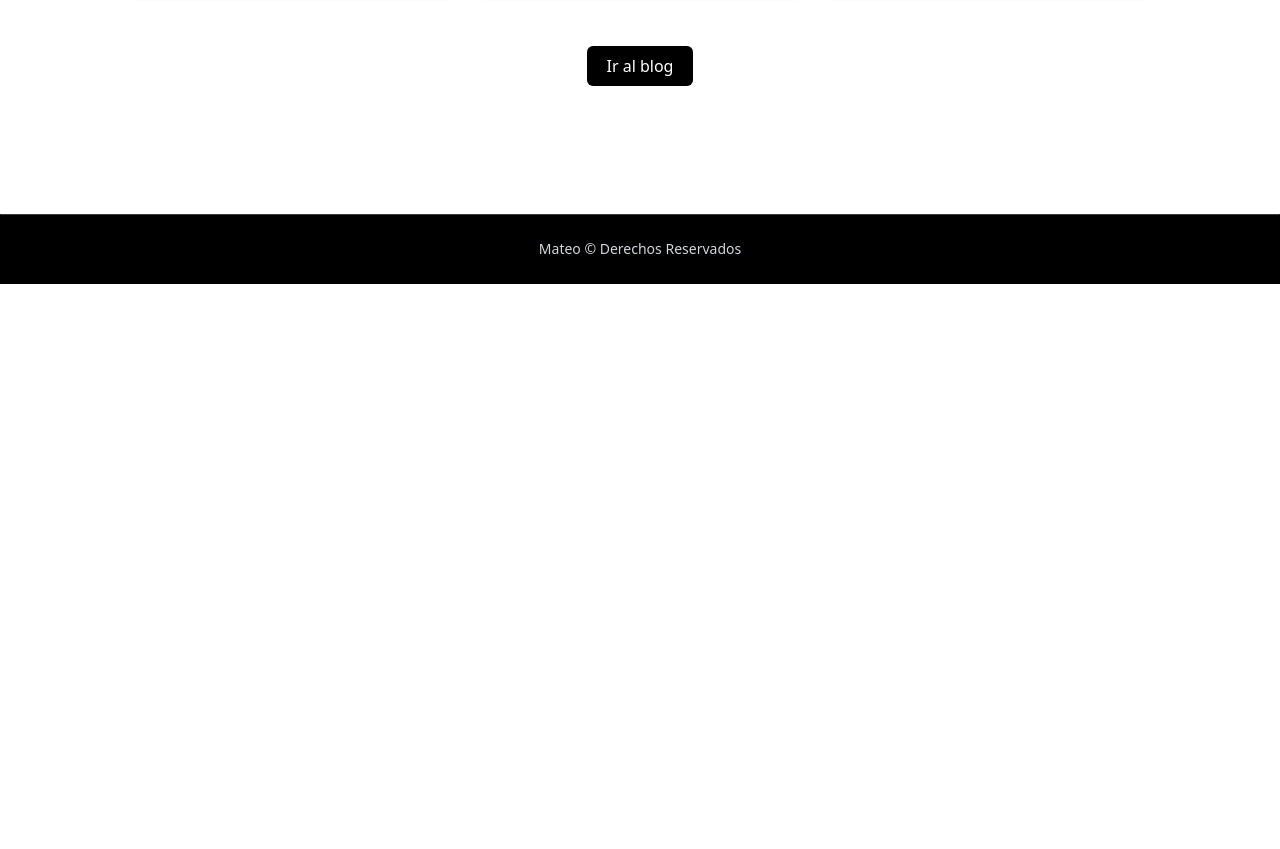
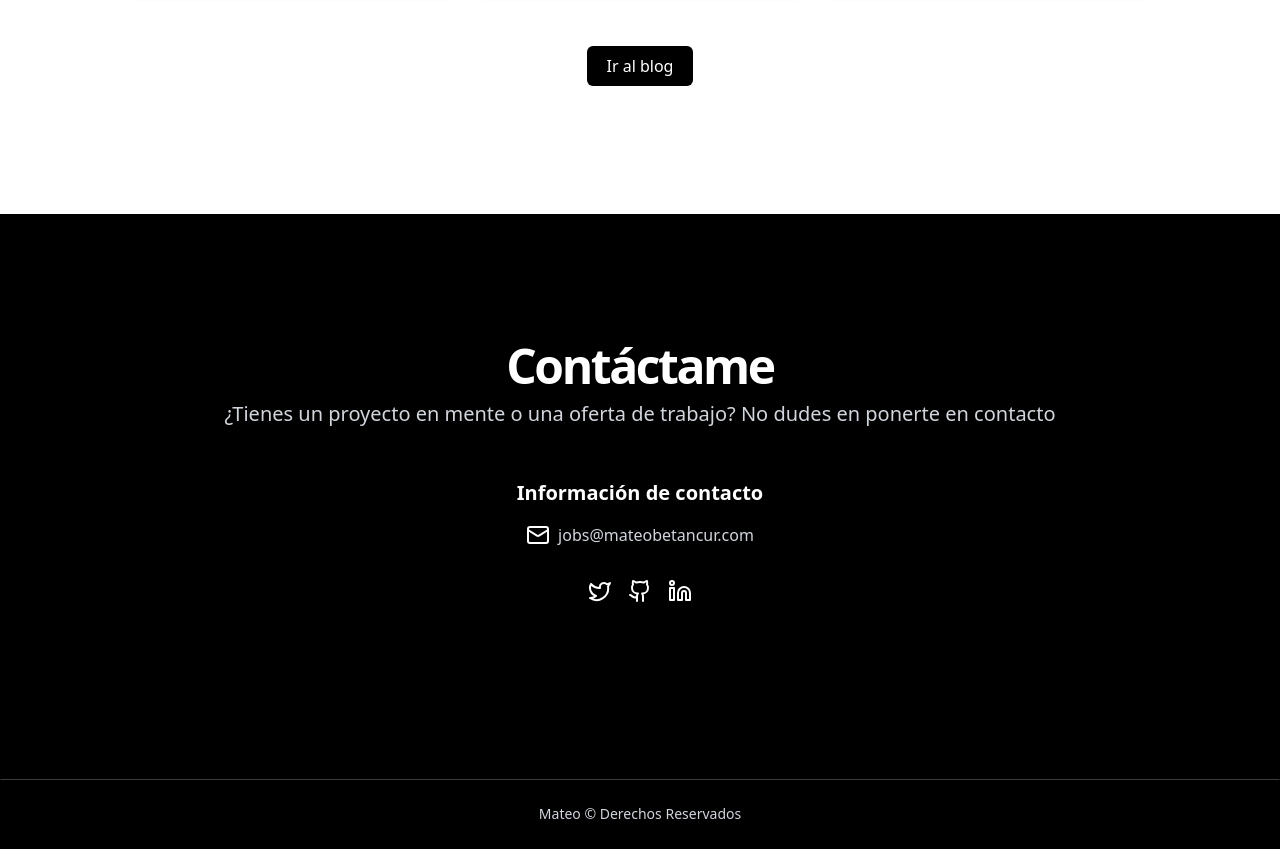
Before and after one commit to mateobetancurb/my-web-site, an Astro site: page / in a window 1280 px wide. Shown: the part 4021-4870 px from the top of the page. Before the commit the page ends 4305 px from the top, so only its background shows below. Built offline with nearby package versions, Linux system fonts and the light colour scheme; Astro itself is replaced by a stand-in of ours.

Commit message:
feat: Add Contact component to the landing page for user inquiries and social links

```diff
--- /dev/null
+++ b/src/components/landing/Contact.astro
@@ -0,0 +1,119 @@
+<section id="contact" class="w-full bg-black py-12 md:py-24 lg:py-32">
+	<div class="container px-4 md:px-6 mx-auto">
+		<div
+			class="flex flex-col items-center justify-center space-y-4 text-center"
+		>
+			<div class="space-y-2">
+				<h2 class="text-3xl font-bold tracking-tighter text-white sm:text-5xl">
+					Contáctame
+				</h2>
+				<p
+					class="max-w-[900px] text-gray-300 md:text-xl/relaxed lg:text-base/relaxed xl:text-xl/relaxed"
+				>
+					¿Tienes un proyecto en mente o una oferta de trabajo? No dudes en
+					ponerte en contacto
+				</p>
+			</div>
+		</div>
+		<div class="mx-auto max-w-md py-12">
+			<div class="flex flex-col items-center gap-4">
+				<h3 class="text-xl font-bold text-white">Información de contacto</h3>
+				<div class="flex items-center gap-2">
+					<svg
+						width="24"
+						height="24"
+						viewBox="0 0 24 24"
+						fill="none"
+						stroke="currentColor"
+						stroke-Width="2"
+						stroke-Linecap="round"
+						stroke-Linejoin="round"
+						class="lucide lucide-mail-icon lucide-mail text-white"
+					>
+						<rect width="20" height="16" x="2" y="4" rx="2"></rect>
+						<path d="m22 7-8.97 5.7a1.94 1.94 0 0 1-2.06 0L2 7"></path>
+					</svg>
+					<a
+						href="mailto:jobs@mateobetancur.com"
+						class="text-gray-300"
+						target="_blank"
+						rel="noopener noreferrer"
+					>
+						jobs@mateobetancur.com
+					</a>
+				</div>
+				<div class="flex gap-4 mt-4">
+					<a
+						href="https://twitter.com/mateobetancurb"
+						target="_blank"
+						rel="noopener noreferrer"
+						class="rounded-full text-white border-white hover:bg-gray-900"
+					>
+						<svg
+							width="24"
+							height="24"
+							viewBox="0 0 24 24"
+							fill="none"
+							stroke="currentColor"
+							stroke-Width="2"
+							stroke-Linecap="round"
+							stroke-Linejoin="round"
+							class="lucide lucide-twitter-icon lucide-twitter text-white"
+						>
+							<path
+								d="M22 4s-.7 2.1-2 3.4c1.6 10-9.4 17.3-18 11.6 2.2.1 4.4-.6 6-2C3 15.5.5 9.6 3 5c2.2 2.6 5.6 4.1 9 4-.9-4.2 4-6.6 7-3.8 1.1 0 3-1.2 3-1.2z"
+							></path>
+						</svg>
+					</a>
+					<a
+						href="https://github.com/mateobetancurb"
+						class="rounded-full text-white border-white hover:bg-gray-900"
+						target="_blank"
+						rel="noopener noreferrer"
+					>
+						<svg
+							width="24"
+							height="24"
+							viewBox="0 0 24 24"
+							fill="none"
+							stroke="currentColor"
+							stroke-Width="2"
+							stroke-Linecap="round"
+							stroke-Linejoin="round"
+							class="lucide lucide-github-icon lucide-github text-white"
+						>
+							<path
+								d="M15 22v-4a4.8 4.8 0 0 0-1-3.5c3 0 6-2 6-5.5.08-1.25-.27-2.48-1-3.5.28-1.15.28-2.35 0-3.5 0 0-1 0-3 1.5-2.64-.5-5.36-.5-8 0C6 2 5 2 5 2c-.3 1.15-.3 2.35 0 3.5A5.403 5.403 0 0 0 4 9c0 3.5 3 5.5 6 5.5-.39.49-.68 1.05-.85 1.65-.17.6-.22 1.23-.15 1.85v4"
+							></path>
+							<path d="M9 18c-4.51 2-5-2-7-2"></path>
+						</svg>
+					</a>
+					<a
+						href="https://www.linkedin.com/in/mateobetancurb"
+						target="_blank"
+						rel="noopener noreferrer"
+						class="rounded-full text-white border-white hover:bg-gray-900"
+					>
+						<svg
+							width="24"
+							height="24"
+							viewBox="0 0 24 24"
+							fill="none"
+							stroke="currentColor"
+							stroke-Width="2"
+							stroke-Linecap="round"
+							stroke-Linejoin="round"
+							class="lucide lucide-linkedin-icon lucide-linkedin text-white"
+						>
+							<path
+								d="M16 8a6 6 0 0 1 6 6v7h-4v-7a2 2 0 0 0-2-2 2 2 0 0 0-2 2v7h-4v-7a6 6 0 0 1 6-6z"
+							></path>
+							<rect width="4" height="12" x="2" y="9"></rect>
+							<circle cx="4" cy="4" r="2"></circle>
+						</svg>
+					</a>
+				</div>
+			</div>
+		</div>
+	</div>
+</section>
--- a/src/pages/index.astro
+++ b/src/pages/index.astro
@@ -4,6 +4,7 @@ import Hero from "../components/landing/Hero.astro";
 import About from "../components/landing/About.astro";
 import Experience from "../components/landing/Experience.astro";
 import Blog from "../components/landing/Blog.astro";
+import Contact from "../components/landing/Contact.astro";
 ---
 
 <Layout>
@@ -11,4 +12,5 @@ import Blog from "../components/landing/Blog.astro";
 	<About />
 	<Experience />
 	<Blog />
+	<Contact />
 </Layout>
```
